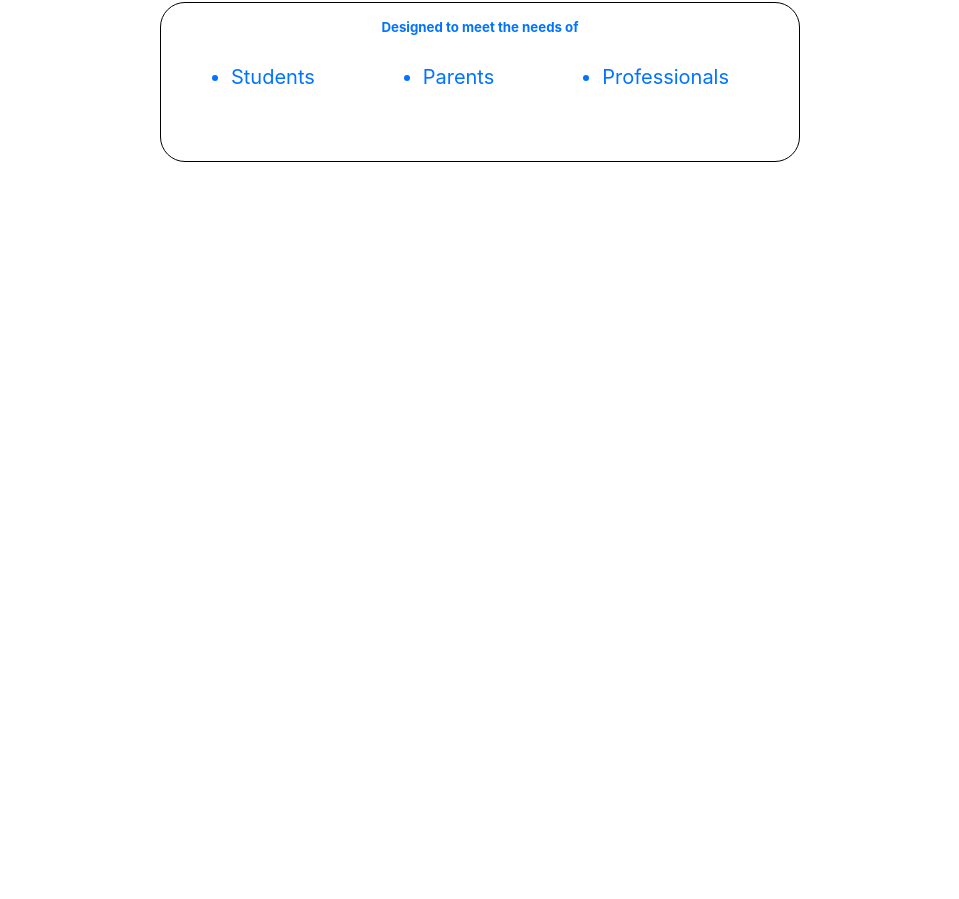
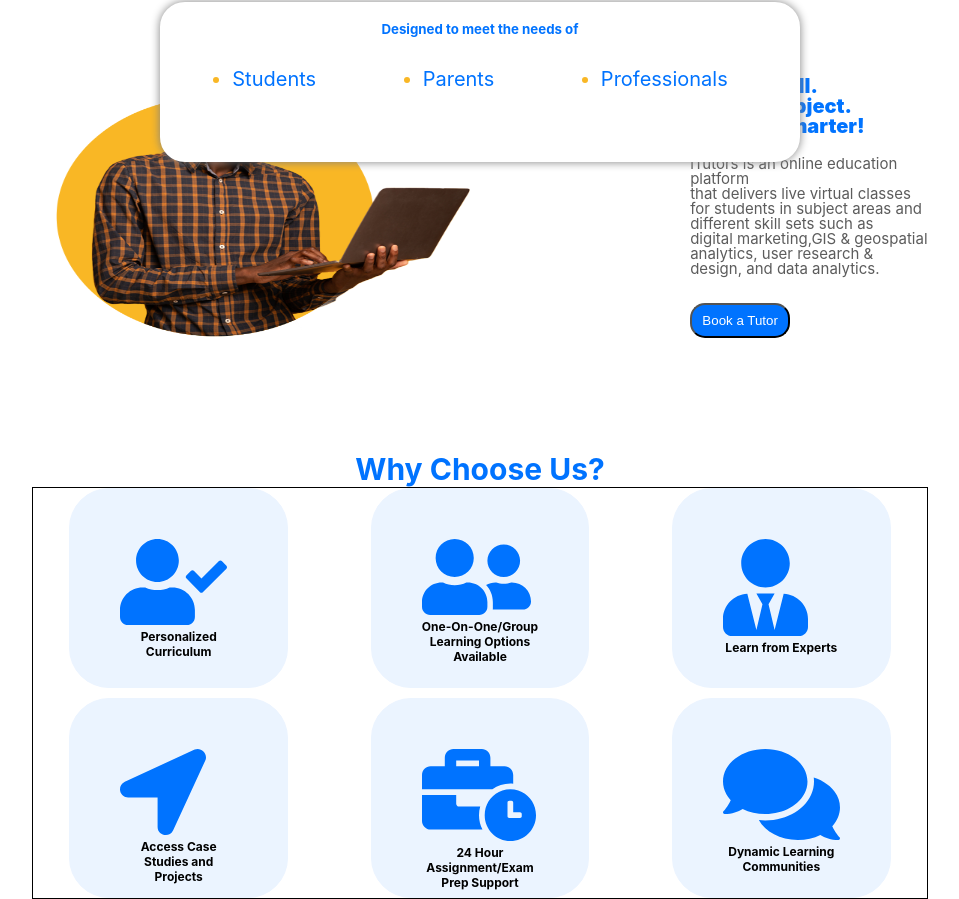
Before and after one commit to sirEmmyUche/iTutor, a React (Create React App) app: page / in a window 1280 px wide. Shown: the part 478-1377 px from the top of the page, without its empty margins (160-1119 px from the left). Before the commit the page ends 800 px from the top, so only its background shows below. Built offline with nearby package versions, Linux system fonts and the light colour scheme.

Commit message:
stylling the "why choose us component"

```diff
--- a/src/App.js
+++ b/src/App.js
@@ -1,5 +1,5 @@
 import Nav from './components/nav.js';
-// import WhyChooseUs from './components/whychooseus.js';
+import WhyChooseUs from './components/whychooseus.js';
 // import Programmes from './components/programmes.js';
 // import Testimonials from "./components/testimonials";
 // import Pricing from "./components/pricing";
@@ -9,7 +9,7 @@ function App() {
   return (
     <div>
        <Nav/>
-       {/* <WhyChooseUs/> */}
+       <WhyChooseUs/>
        {/* <Programmes/> */}
        {/* <Testimonials/> */}
        {/* <Pricing/> */}
--- a/src/components/App.css
+++ b/src/components/App.css
@@ -103,9 +103,9 @@ header{
 
 .designed-to-meet-needs{
     position: absolute;
-    border: 1px solid black;
+    border: 3px solid #FFFFFF;
     border-radius: 25px;
-    box-shadow: 0 0 10px #FFFFFF;
+    box-shadow: 0 0 10px #808080;
     padding: 1em;
     background: #FFFFFF;
     bottom: 20%;
@@ -130,3 +130,91 @@ header{
     color: #0073FF;
     font-size: 20px;
 }
+
+.designed-to-meet-needs>ul li::marker{
+    color: #F9B725;
+}
+
+/* stylling the whychooseUs components */
+
+section{
+    background: #FFFFFF;
+}
+
+.why-choose-us{
+    border: 1px solid #FFFFFF;
+    padding: 0 10rem;
+    margin-top: 7rem;
+    display: flex;
+    justify-content: space-around;
+}
+
+.why-choose-us>div>img{
+    border: 1px solid #FFFFFF;
+    width: 75%;
+    height: 75%;
+}
+
+.why-choose-us-description{
+    border: 1px solid #FFFFFF;
+    width: 25%;
+    height: 75%;
+}
+
+.why-choose-us-description>h6{
+    margin: 1em 0;
+    font-weight: 900;
+    line-height: 20px;
+    font-size: 20px;
+    color: #0073FF;
+}
+
+.why-choose-us-description>p{
+    font-weight: 400;
+    color: #5C5C5C;
+    font-size: 15px;
+    line-height: 15px;
+}
+
+.why-choose-us-description>button{
+    color: #FFFFFF;
+    background: #0073FF;
+    width: 100px;
+    height: 35px;
+    font-weight: 400;
+    margin-top: 2em;
+    border-radius: 15px;
+    padding: 3px;
+}
+
+section>h3{
+    text-align: center;
+    color: #0073FF;
+    font-weight: 700;
+    font-size: 30px;
+}
+
+.why-chooseUs-vector{
+    border: 1px solid black;
+    width: 70%;
+    margin: 3rem 7rem;
+    margin: auto;
+    display: grid;
+    gap: 10px;
+    grid-template-columns: repeat(3, 1fr);
+    justify-items: center;
+}
+
+.why-chooseUs-vector div{
+    border: 1px solid #EBF4FF;
+    border-radius: 40px;
+    width: 75%;
+    height: 200px;
+    background: #EBF4FF;
+    padding: 50px;
+}
+
+.why-chooseUs-vector div>h4{
+    text-align: center;
+    font-size: 75%;
+}
--- a/src/components/whychooseus.js
+++ b/src/components/whychooseus.js
@@ -4,9 +4,9 @@ import './App.css';
 function WhyChooseUs () {
 return (
     <section>
-        <div>
+        <div className='why-choose-us'>
             <div><img src='images/iTutors2.png' alt='a boy with a laptop'/></div>
-            <div>
+            <div className='why-choose-us-description'>
                 <h6>
                 Learn a Skill. <br/>
                 Learn a Subject.<br/>
@@ -20,7 +20,7 @@ return (
             </div>
         </div>
         <h3>Why Choose Us?</h3>
-        <div>
+        <div className='why-chooseUs-vector'>
             <div>
                 <img src='images/vector1.svg' alt='logo'/>
                 <h4>Personalized Curriculum</h4>
```
